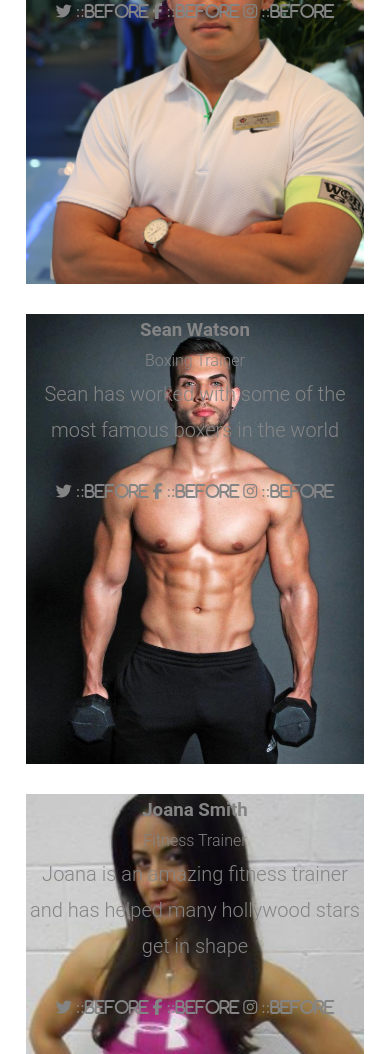
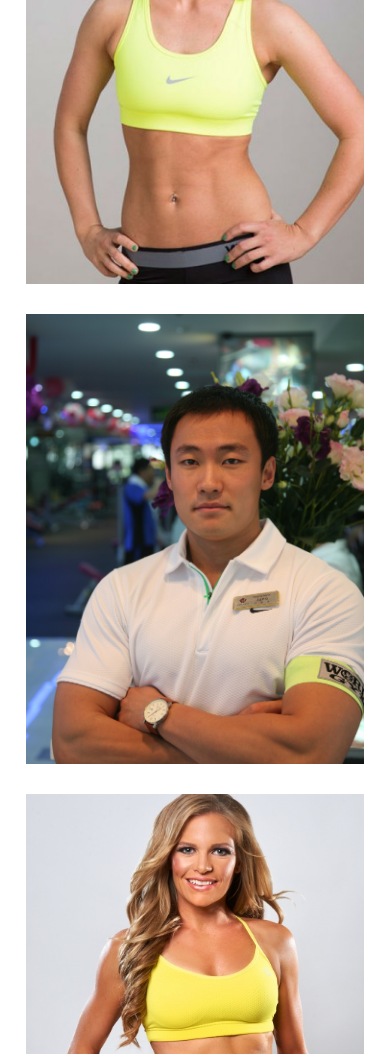
Before and after one commit to ChristCenteredDev/Fitness-Website, a plain HTML site: page index.html in a window 390 px wide. Shown: the part 3103-4157 px from the top of the page. Drawn offline with Linux system fonts and the light colour scheme.

Commit message:
Trainers Section & Mobile First Complete

```diff
--- a/index.html
+++ b/index.html
@@ -98,13 +98,10 @@
                             <div class="social-trainer">
                                 <!-- Social Media Goes Here -->
                                 <i class="fa fa-twitter" aria-hidden="true">
-                                    ::before
                                 </i>
                                 <i class="fa fa-facebook" aria-hidden="true">
-                                    ::before
                                 </i>
                                 <i class="fa fa-instagram" aria-hidden="true">
-                                    ::before
                                 </i>
                             </div>
                         </div>
@@ -121,13 +118,10 @@
                             <div class="social-trainer">
                                 <!-- Social Media Goes Here -->
                                 <i class="fa fa-twitter" aria-hidden="true">
-                                    ::before
                                 </i>
                                 <i class="fa fa-facebook" aria-hidden="true">
-                                    ::before
                                 </i>
                                 <i class="fa fa-instagram" aria-hidden="true">
-                                    ::before
                                 </i>
                             </div>
                         </div>
@@ -144,13 +138,10 @@
                             <div class="social-trainer">
                                 <!-- Social Media Goes Here -->
                                 <i class="fa fa-twitter" aria-hidden="true">
-                                    ::before
                                 </i>
                                 <i class="fa fa-facebook" aria-hidden="true">
-                                    ::before
                                 </i>
                                 <i class="fa fa-instagram" aria-hidden="true">
-                                    ::before
                                 </i>
                             </div>
                         </div>
@@ -167,13 +158,10 @@
                             <div class="social-trainer">
                                 <!-- Social Media Goes Here -->
                                 <i class="fa fa-twitter" aria-hidden="true">
-                                    ::before
                                 </i>
                                 <i class="fa fa-facebook" aria-hidden="true">
-                                    ::before
                                 </i>
                                 <i class="fa fa-instagram" aria-hidden="true">
-                                    ::before
                                 </i>
                             </div>
                         </div>
@@ -190,13 +178,10 @@
                             <div class="social-trainer">
                                 <!-- Social Media Goes Here -->
                                 <i class="fa fa-twitter" aria-hidden="true">
-                                    ::before
                                 </i>
                                 <i class="fa fa-facebook" aria-hidden="true">
-                                    ::before
                                 </i>
                                 <i class="fa fa-instagram" aria-hidden="true">
-                                    ::before
                                 </i>
                             </div>
                         </div>
@@ -213,13 +198,10 @@
                             <div class="social-trainer">
                                 <!-- Social Media Goes Here -->
                                 <i class="fa fa-twitter" aria-hidden="true">
-                                    ::before
                                 </i>
                                 <i class="fa fa-facebook" aria-hidden="true">
-                                    ::before
                                 </i>
                                 <i class="fa fa-instagram" aria-hidden="true">
-                                    ::before
                                 </i>
                             </div>
                         </div>
--- a/main.css
+++ b/main.css
@@ -299,6 +299,7 @@ display: block;
     background-repeat: no-repeat;
     background-position: center;
     height: 450px;
+    position: relative;  /* For the Overlay Effect */
 }
 
 .trainers-ctn .trainer1 {
@@ -307,27 +308,27 @@ display: block;
 }
 
 .trainers-ctn .trainer2 {
+    background-image: url(./img/trainer6.jpg);
+    margin: 0 auto 30px auto;
+}
+
+.trainers-ctn .trainer3 {
     background-image: url(./img/trainer2.jpg);
     margin: 0 auto 30px auto;
 }
 
-.trainers-ctn .trainer3 {
+.trainers-ctn .trainer4 {
+    background-image: url(./img/trainer5.jpg);
+    margin: 0 auto 30px auto;
+}
+
+.trainers-ctn .trainer5 {
     background-image: url(./img/trainer3.jpg);
     margin: 0 auto 30px auto;
 }
 
-.trainers-ctn .trainer4 {
+.trainers-ctn .trainer6 {
     background-image: url(./img/trainer4.jpg);
-    margin: 0 auto 30px auto;
-}
-
-.trainers-ctn .trainer5 {
-    background-image: url(./img/trainer5.jpg);
-    margin: 0 auto 30px auto;
-}
-
-.trainers-ctn .trainer6 {
-    background-image: url(./img/trainer6.jpg);
     margin: 0 auto 30px auto;
 }
 
@@ -335,6 +336,57 @@ display: block;
     text-align: center;
     padding-top: 90px;
     padding-bottom: 90px;
+}
+
+/* Trainers Overlay */
+
+.trainer {
+    overflow: hidden;
+}
+
+.trainer-details {
+    width: 90%;
+    margin: 0 auto;
+}
+
+.trainer .overlay {
+    width: 100%;
+    height: 100%;
+    position: absolute;
+    padding-top: 800px;
+    transition: all 0.5s ease;
+}
+
+.trainer .overlay:hover {
+    background-color: rgba(0, 0, 0, 0.7);
+    padding-top: 80px;
+    transition: all 0.5s ease;
+}
+
+.overlay .trainer-details h3 {
+    color: #fff;
+    font-size: 30px;
+}
+
+.overlay .trainer-details span {
+    color: #fff;
+}
+
+.overlay .trainer-details i {
+    padding: 10px;
+    margin-right: 5px;
+    background-color: #fff;
+    color: #000;
+    display: inline-block;
+}
+
+.fa {
+    display: inline-block;
+    font: normal normal normal 14px/1 FontAwesome;
+    font-size: inherit;
+    text-rendering: auto;
+    -webkit-font-smoothing: antialiased;
+    -moz-osx-font-smoothing: grayscale;
 }
 
 /* Advertise 2 Section */
```
